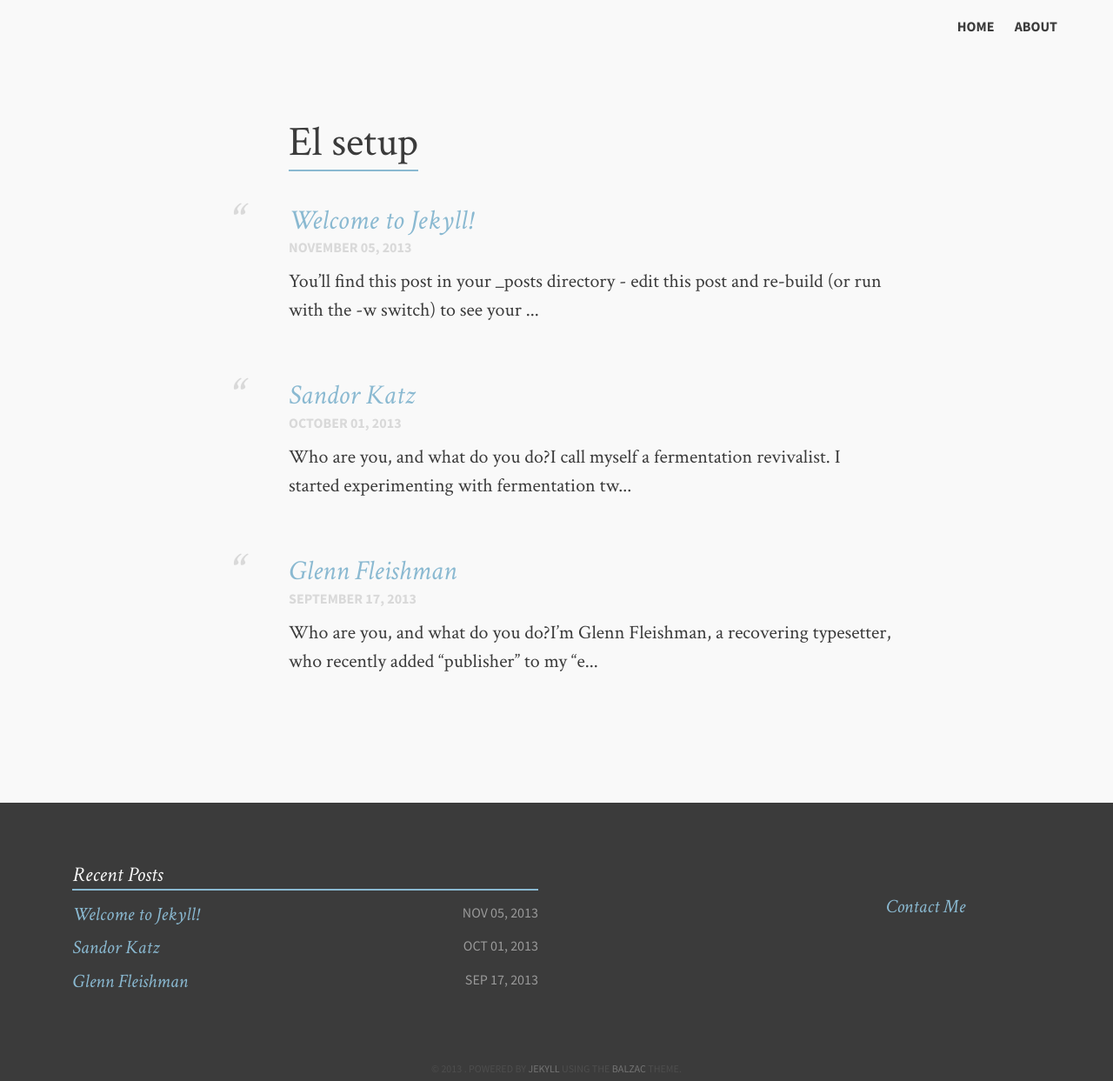
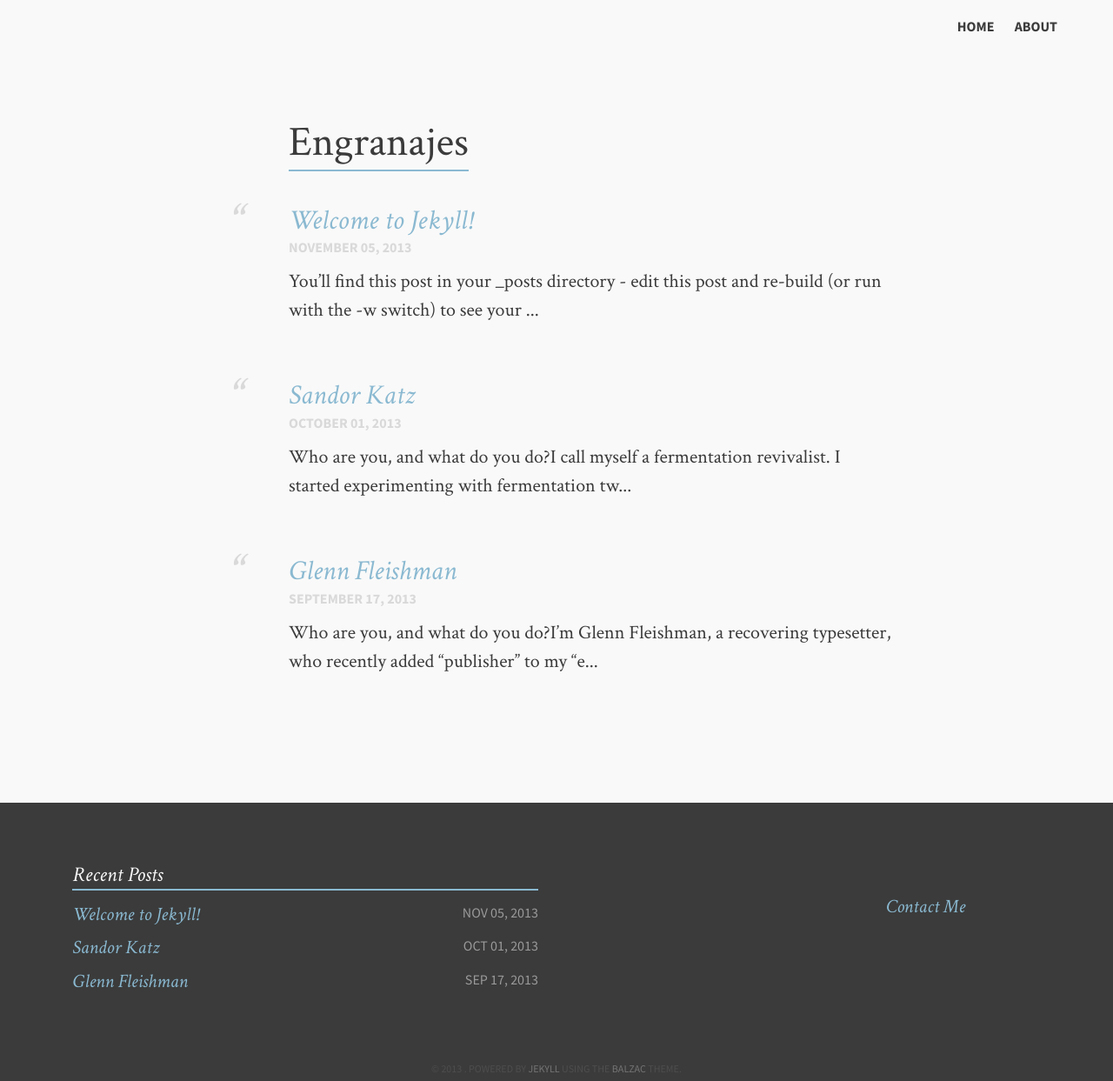
Before and after one commit to teoruiz/usaesto, a Jekyll site: the page built from index.md, in a window 1280 px wide. Shown: the whole page at 87% size. Built offline with Jekyll 4.4.1, drawn with Linux system fonts in a browser that asks for light colours; Markdown is read by kramdown in place of the engine named in the settings.

Commit message:
s/Usa esto/Engranajes/

```diff
--- a/_config.yml
+++ b/_config.yml
@@ -1,4 +1,4 @@
-name: Usa esto
+name: Engranajes
 markdown: redcarpet
 owner:
   email: info@usaesto.es
--- a/index.md
+++ b/index.md
@@ -1,6 +1,6 @@
 ---
 layout: home
-title: "El setup"
+title: "Engranajes"
 tags: ["asuntos internos"]
 image:
   feature: typewriter.jpg
```
